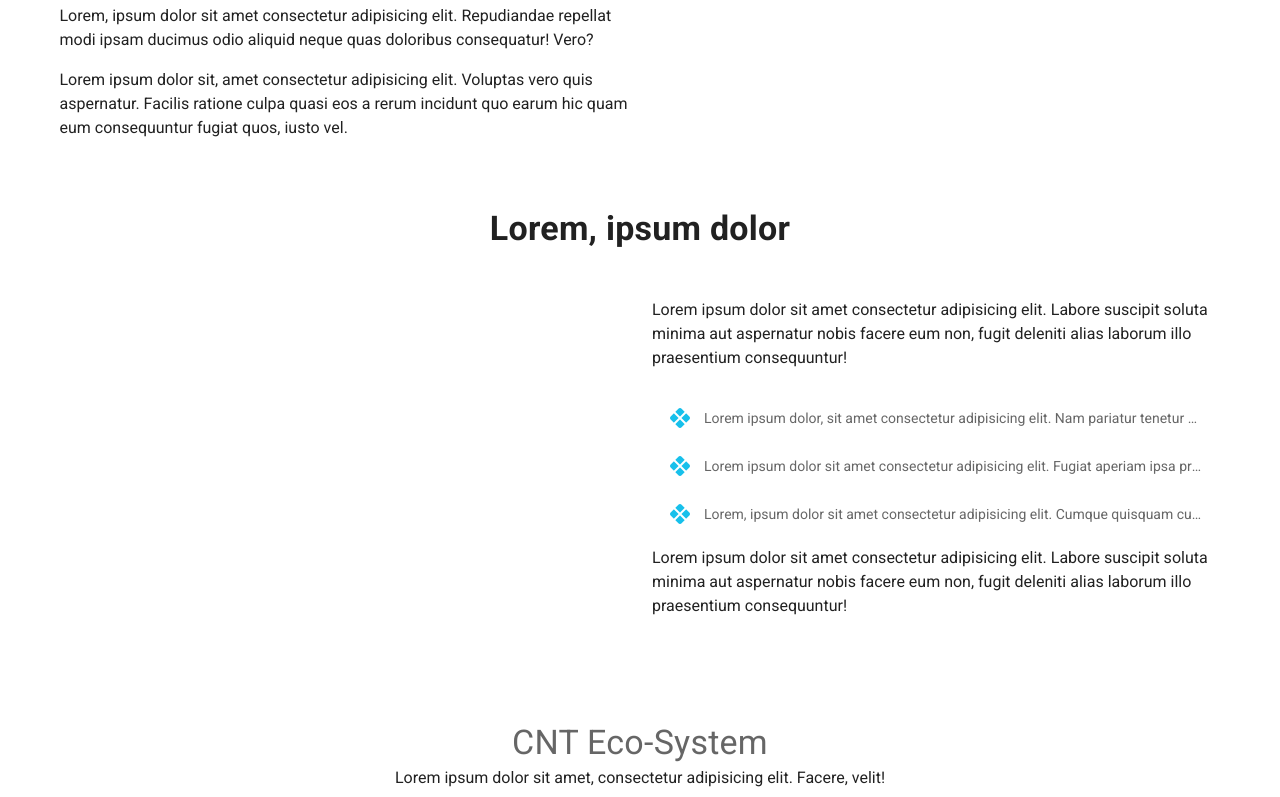
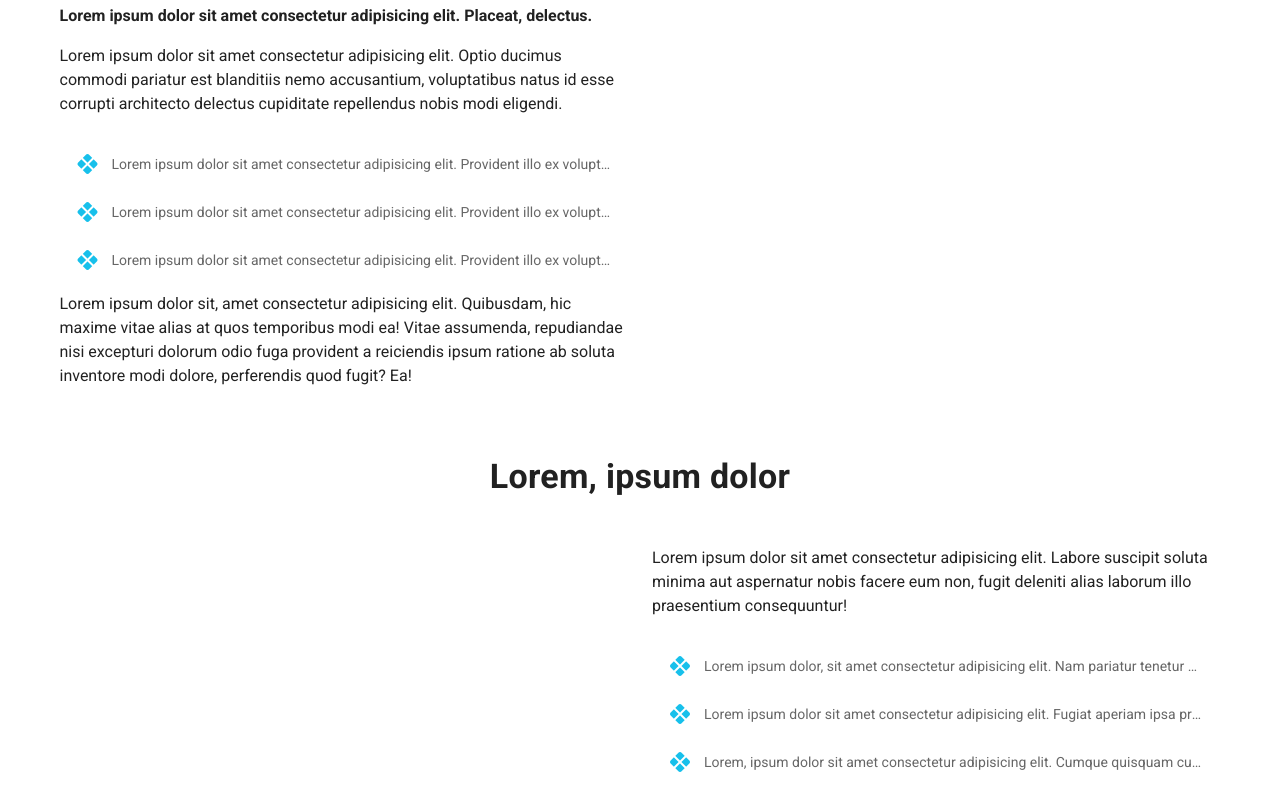
Before and after one commit to Gim128/webone, a Vue app: page / in a window 1280 px wide. Shown: the part 820-1617 px from the top of the page. Built offline with nearby package versions, Linux system fonts and the light colour scheme.

Commit message:
change the structure

```diff
--- a/src/components/FeaturedView.vue
+++ b/src/components/FeaturedView.vue
@@ -7,13 +7,42 @@
 
     <v-row>
         <v-col lg="6" sm="3" xs="3" style="margin-top: 10x;">
-          <v-spacer />
-            <p class="desc-2">
-                Lorem, ipsum dolor sit amet consectetur adipisicing elit. Repudiandae repellat modi ipsam ducimus odio aliquid neque quas doloribus consequatur! Vero?
+
+            <strong class="pt-5">Lorem ipsum dolor sit amet consectetur adipisicing elit. Placeat, delectus.</strong>
+
+            <p class="desc-2" style="margin-top: 16px;">
+                Lorem ipsum dolor sit amet consectetur adipisicing elit.
+                Optio ducimus commodi pariatur est blanditiis nemo accusantium, voluptatibus natus id esse corrupti architecto delectus cupiditate repellendus nobis modi eligendi.
             </p>
-            <v-spacer />
+
+            <v-list>
+
+              <v-list-item>
+                <v-icon color="#17c0eb" class="mr-3">mdi-rhombus-split</v-icon>
+                  <v-list-item-subtitle>
+                      Lorem ipsum dolor sit amet consectetur adipisicing elit. Provident illo ex voluptatibus iste voluptatem quos!
+                  </v-list-item-subtitle>
+              </v-list-item>
+
+              <v-list-item>
+                <v-icon color="#17c0eb" class="mr-3">mdi-rhombus-split</v-icon>
+                  <v-list-item-subtitle>
+                      Lorem ipsum dolor sit amet consectetur adipisicing elit. Provident illo ex voluptatibus iste voluptatem quos!
+                  </v-list-item-subtitle>
+              </v-list-item>
+
+              <v-list-item>
+                <v-icon color="#17c0eb" class="mr-3">mdi-rhombus-split</v-icon>
+                  <v-list-item-subtitle>
+                      Lorem ipsum dolor sit amet consectetur adipisicing elit. Provident illo ex voluptatibus iste voluptatem quos!
+                  </v-list-item-subtitle>
+              </v-list-item>
+
+            </v-list>
+
             <p class="desc-3">
-                Lorem ipsum dolor sit, amet consectetur adipisicing elit. Voluptas vero quis aspernatur. Facilis ratione culpa quasi eos a rerum incidunt quo earum hic quam eum consequuntur fugiat quos, iusto vel.
+                Lorem ipsum dolor sit, amet consectetur adipisicing elit. Quibusdam, hic maxime vitae alias at quos temporibus modi ea! Vitae assumenda,
+                repudiandae nisi excepturi dolorum odio fuga provident a reiciendis ipsum ratione ab soluta inventore modi dolore, perferendis quod fugit? Ea!
             </p>
 
             <v-spacer></v-spacer>
@@ -46,7 +75,5 @@ export default {
 </script>
 
 <style scope>
-    h3.heading{
-      text-align: center ;
-    }
+
 </style>
--- a/src/components/FooterView.vue
+++ b/src/components/FooterView.vue
@@ -1,4 +1,5 @@
 <template>
+    <div>
         <v-footer padless>
             <v-col lg="12" style="background-color: #dfe6e9;">
                 <v-row justify="center">
@@ -29,40 +30,22 @@
                         </v-form>
 
                     </v-col>
+                </v-row>
 
                 <div class="mt-10">
                     <v-divider></v-divider>
-
+                    <v-subheader>
+                        © Copyright iCan Lanka. All Rights Reserved 2022  {{ new Date().getFullYear() }} — <strong>iCan Lanka (PVT) LTD, Sri Lanka</strong>
+                        <v-spacer />
+                        <strong>Devloped by iCan Lanka DEV's 2022.</strong>
+                    </v-subheader>
                 </div>
 
-        </v-row>
             </v-col>
 
-    <v-card
-        flat
-        tile
-        class="lighten-1 white--text text-center"
-        style="background-color: #00a8ff;"
-    >
+          </v-footer>
+    </div>
 
-    <v-card-text class="white--text pt-0 my-7">
-        Phasellus feugiat arcu sapien, et iaculis ipsum elementum sit amet. Mauris cursus commodo interdum. Praesent ut risus eget metus luctus accumsan id ultrices nunc.
-        Sed at orci sed massa consectetur dignissim a sit amet dui. Duis commodo vitae velit et faucibus. Morbi vehicula lacinia malesuada.
-        Nulla placerat augue vel ipsum ultrices, cursus iaculis dui sollicitudin. Vestibulum eu ipsum vel diam elementum tempor vel ut orci.
-        Orci varius natoque penatibus et magnis dis parturient montes, nascetur ridiculus mus.
-      </v-card-text>
-
-
-
-      <v-divider></v-divider>
-
-      <v-card-text class="white--text">
-        {{ new Date().getFullYear() }} — <strong>iCan Lanka (PVT) LTD, Sri Lanka</strong>
-      </v-card-text>
-
-    </v-card>
-
-  </v-footer>
 </template>
 
 <script>
--- a/src/components/PortfolioView.vue
+++ b/src/components/PortfolioView.vue
@@ -2,8 +2,12 @@
     <v-container my-15>
         <v-row justify="center">
             <v-col lg="12" class="text-center">
-                <v-subheader class="text-h4 justify-center">CNT Eco-System</v-subheader>
-                <p>Lorem ipsum dolor sit amet, consectetur adipisicing elit. Facere, velit!</p>
+                <v-subheader class="heading text-h4 justify-center"
+                style="font-weight: bold;     padding-bottom: 19px;"
+                >CNT Eco-System</v-subheader>
+                <p style="margin-bottom: -3px;">
+                    Lorem ipsum dolor sit amet, consectetur adipisicing elit. Facere, velit!
+                </p>
             </v-col>
 
             <v-col lg="12">
@@ -143,5 +147,5 @@ export default {
 </script>
 
 <style scoped>
-
+    background: ur
 </style>
```
Lines whose indentation alone changed are shown as unchanged.
